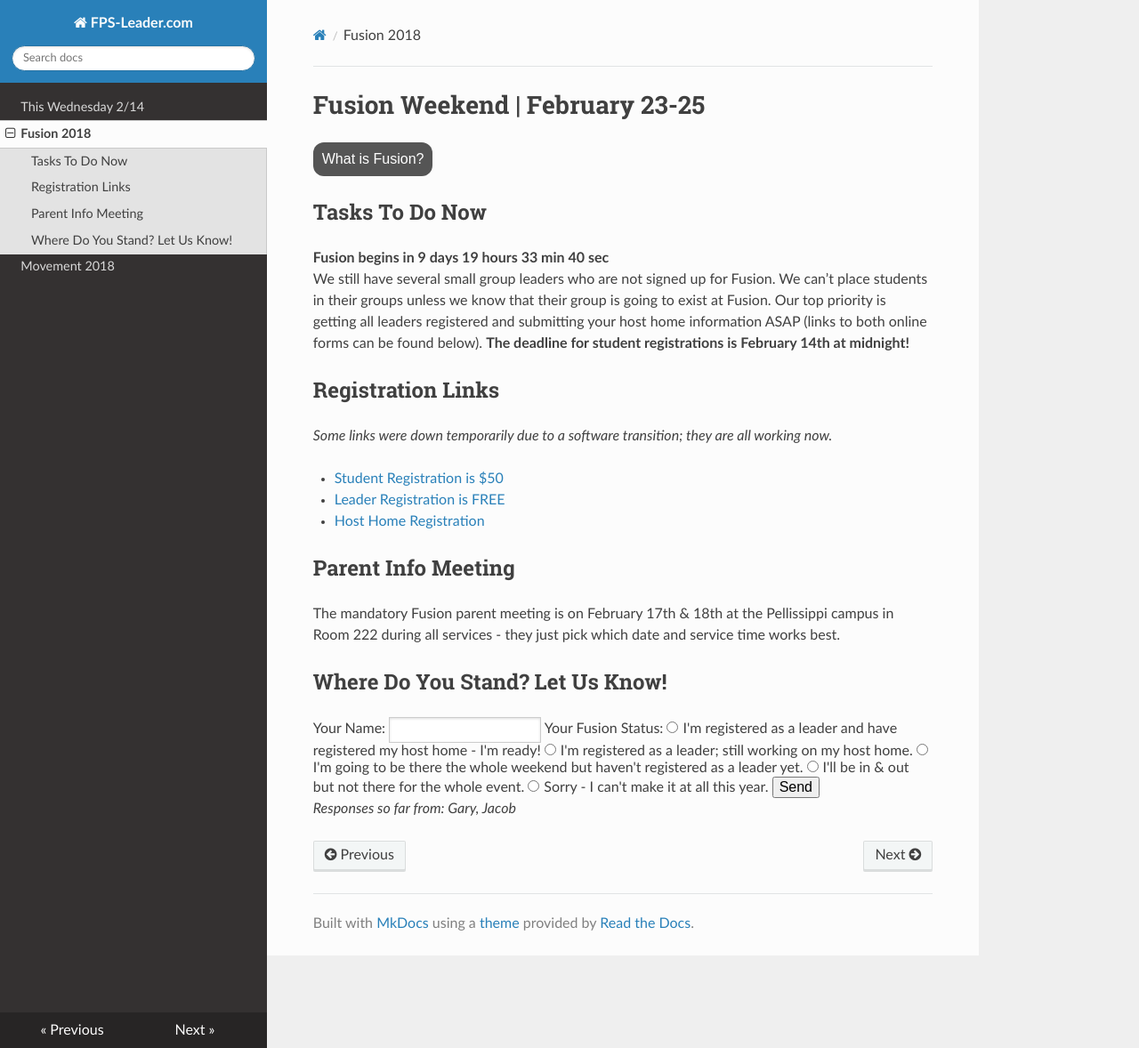
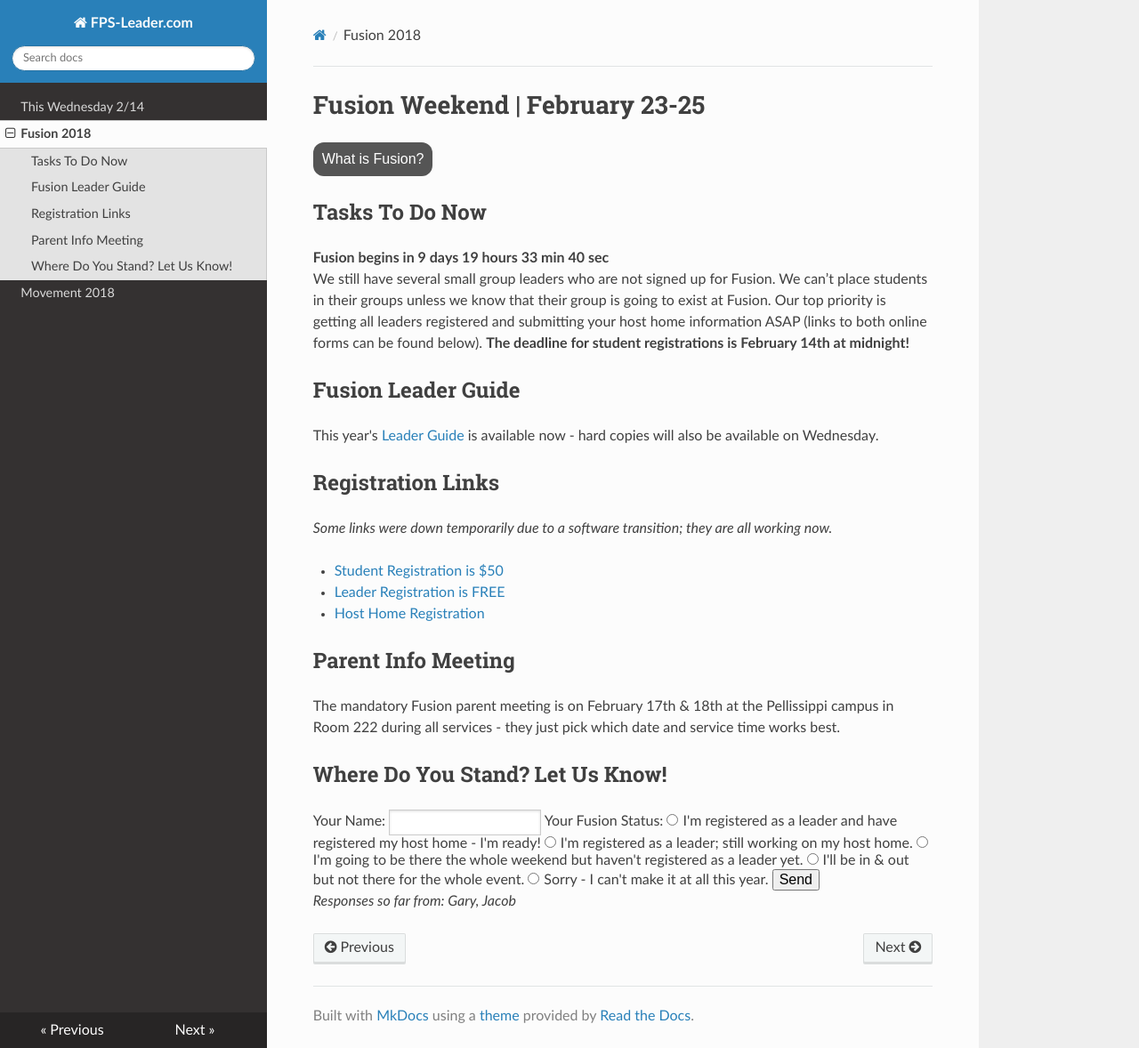
Before and after one commit to GJasonAnderson/fps-leader, an MkDocs documentation site: the page built from docs/fusion.md, in a window 1280 px wide and 1178 px high. Shown: the whole window at 89% size. Built offline with MkDocs 1.6.1, drawn with Linux system fonts in a browser that asks for light colours; nearby versions of some CDN libraries; old or Windows-style settings are respelled for this version of MkDocs.

Commit message:
Add Fusion Leader Guide.pdf link in fusion.md

```diff
--- a/docs/fusion.md
+++ b/docs/fusion.md
@@ -7,6 +7,9 @@ Fusion is an overnight weekend retreat that begins on Friday evening and ends on
 ## Tasks To Do Now
 **Fusion begins <span id="MyTimer"></span>**
 We still have several small group leaders who are not signed up for Fusion. We can’t place students in their groups unless we know that their group is going to exist at Fusion. Our top priority is getting all leaders registered and submitting your host home information ASAP (links to both online forms can be found below). **The deadline for student registrations is February 14th at midnight!**
+
+## Fusion Leader Guide
+This year's [ Leader Guide ]( Fusion Leader Guide.pdf ) is available now - hard copies will also be available on Wednesday.
 
 ## Registration Links
 *Some links were down temporarily due to a software transition; they are all working now.*
```
Also changed, not shown: 1 other file.
